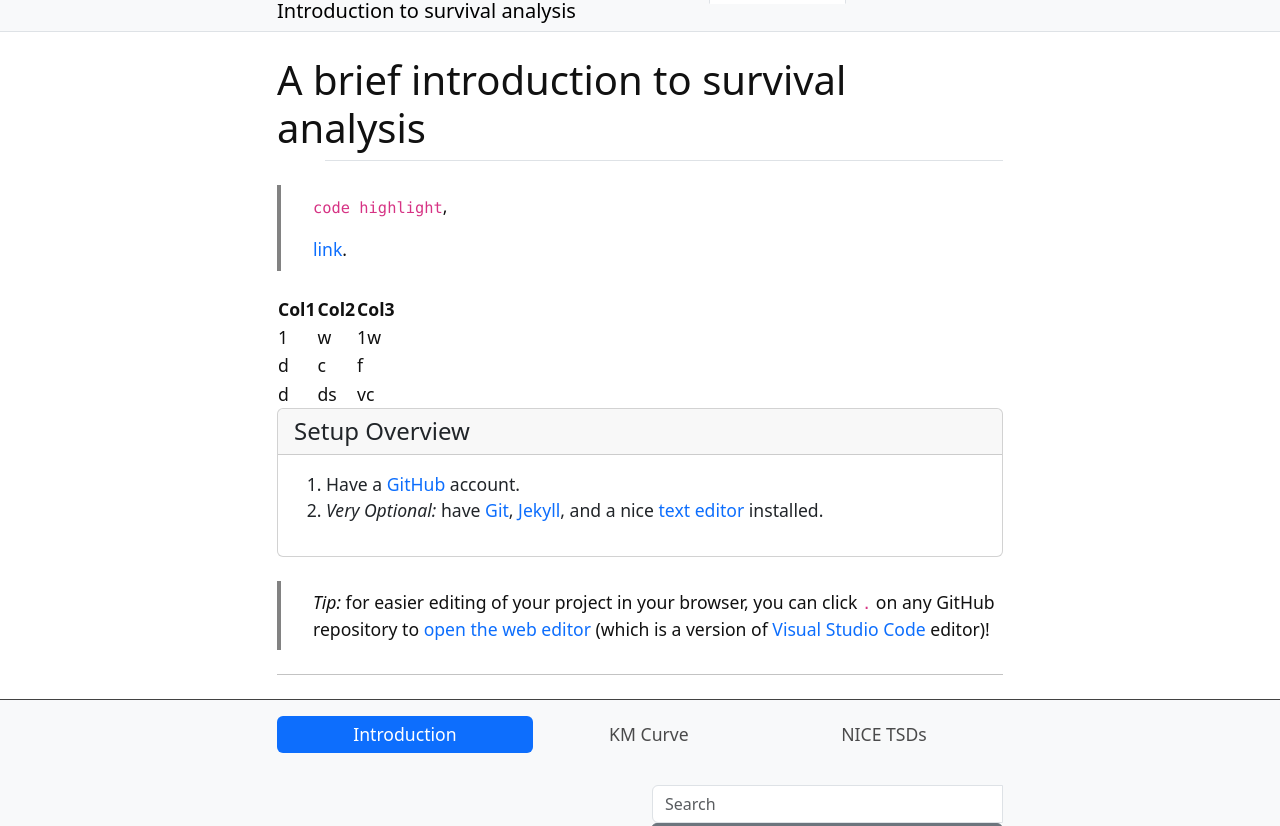
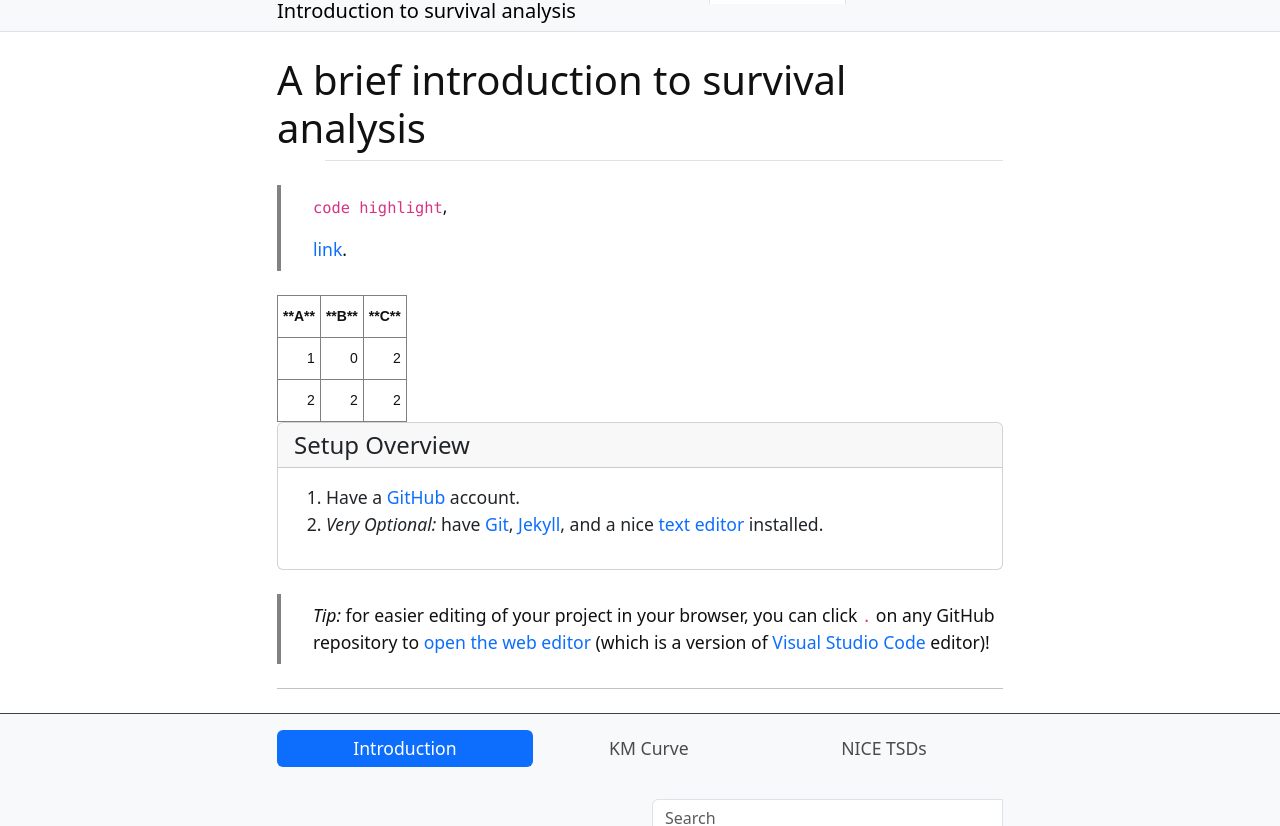
Before and after one commit to rexaamiri/cbeh, a Jekyll site: the page built from content/0-prep.md, in a window 1280 px wide, cut to the strip 121-947 px from the top of the page. Built offline with Jekyll 4.4.1, drawn with Linux system fonts in a browser that asks for light colours.

Commit message:
Update 0-prep.md

```diff
--- a/content/0-prep.md
+++ b/content/0-prep.md
@@ -8,11 +8,38 @@ nav: Introduction
 > [link](https://github.com/join).
 
 
-| Col1 | Col2 | Col3 |
-|------|------|------|
-| 1    | w    | 1w   |
-| d    | c    | f    |
-| d    | ds   | vc   |
+<style type="text/css">
+.tg  {border-collapse:collapse;border-spacing:0;}
+.tg td{border-color:black;border-style:solid;border-width:1px;font-family:Arial, sans-serif;font-size:14px;
+  overflow:hidden;padding:10px 5px;word-break:normal;}
+.tg th{border-color:black;border-style:solid;border-width:1px;font-family:Arial, sans-serif;font-size:14px;
+  font-weight:normal;overflow:hidden;padding:10px 5px;word-break:normal;}
+.tg .tg-0pky{border-color:inherit;text-align:left;vertical-align:top}
+.tg .tg-dvpl{border-color:inherit;text-align:right;vertical-align:top}
+</style>
+<table class="tg">
+<thead>
+  <tr>
+    <th class="tg-0pky"><span style="font-weight:bold">**A**</span></th>
+    <th class="tg-0pky"><span style="font-weight:bold">**B**</span></th>
+    <th class="tg-0pky"><span style="font-weight:bold">**C**</span></th>
+  </tr>
+</thead>
+<tbody>
+  <tr>
+    <td class="tg-dvpl">1</td>
+    <td class="tg-dvpl">0</td>
+    <td class="tg-dvpl">2</td>
+  </tr>
+  <tr>
+    <td class="tg-dvpl">2</td>
+    <td class="tg-dvpl">2</td>
+    <td class="tg-dvpl">2</td>
+  </tr>
+</tbody>
+</table>
+
+
 
 
 {% capture text %}
```
